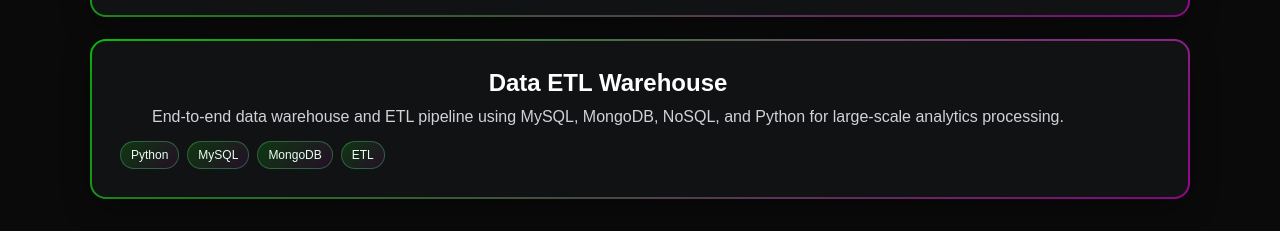
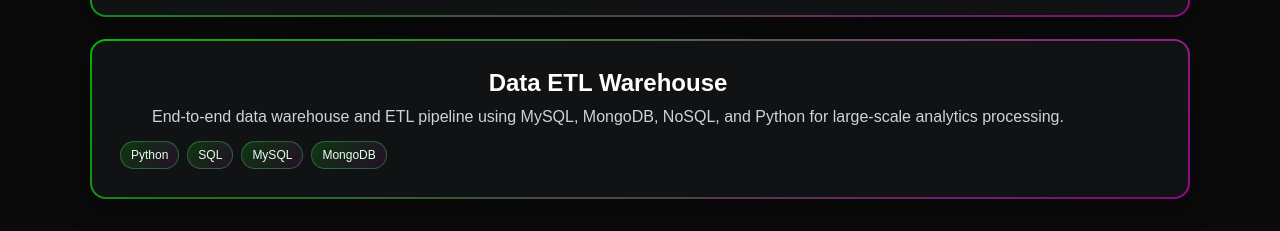
Before and after one commit to Varun-Saxena314/Varun-Saxena314.github.io, a React (Create React App) app: page / in a window 1280 px wide. Shown: the part 2455-2686 px from the top of the page. Built offline with nearby package versions, Linux system fonts and the light colour scheme.

Commit message:
test update

```diff
--- a/src/App.js
+++ b/src/App.js
@@ -333,9 +333,9 @@ const xp = experiences[xpIndex];
           </p>
           <div className="project-tags">
             <span className="project-tag">Python</span>
+            <span className="project-tag">SQL</span>
             <span className="project-tag">MySQL</span>
             <span className="project-tag">MongoDB</span>
-            <span className="project-tag">ETL</span>
           </div>
         </div>
         <div className="project-actions">
```
Also changed, not shown: 10 other files (tests, documents, lock files or other folders).
